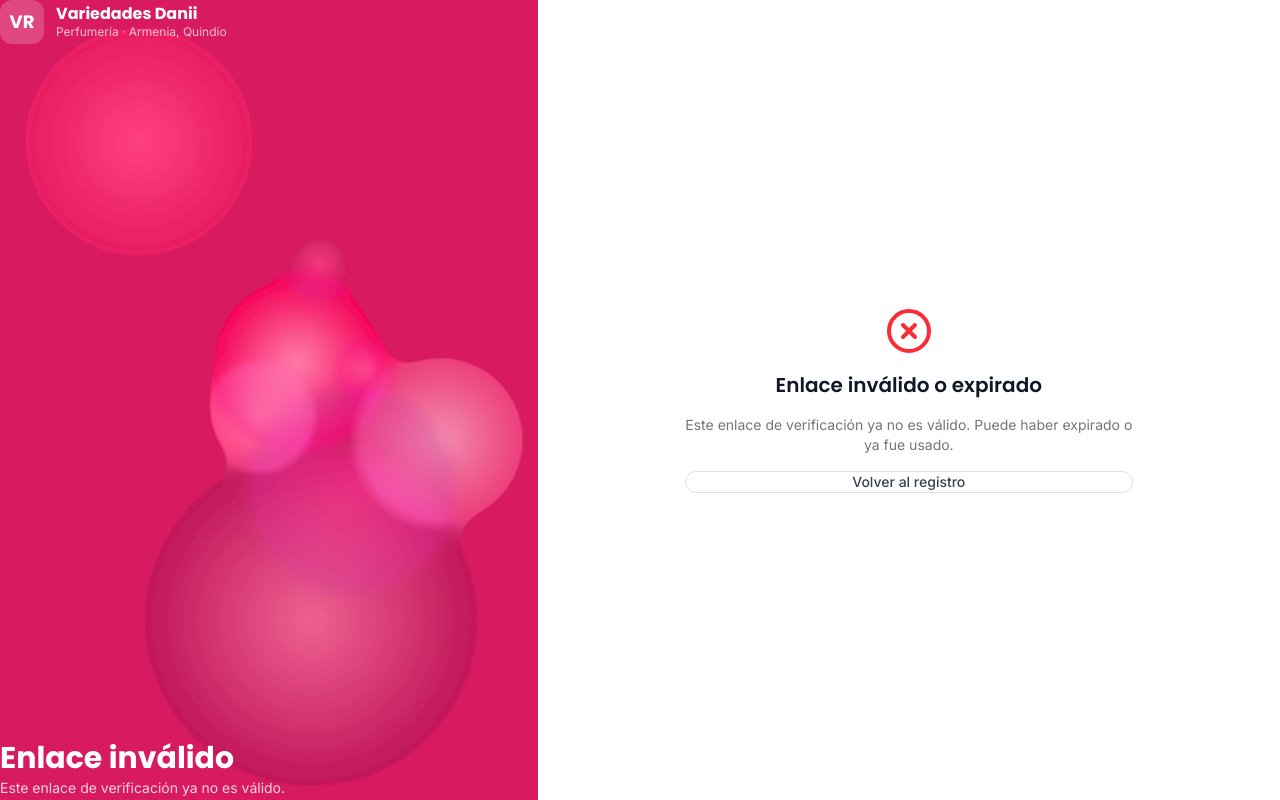
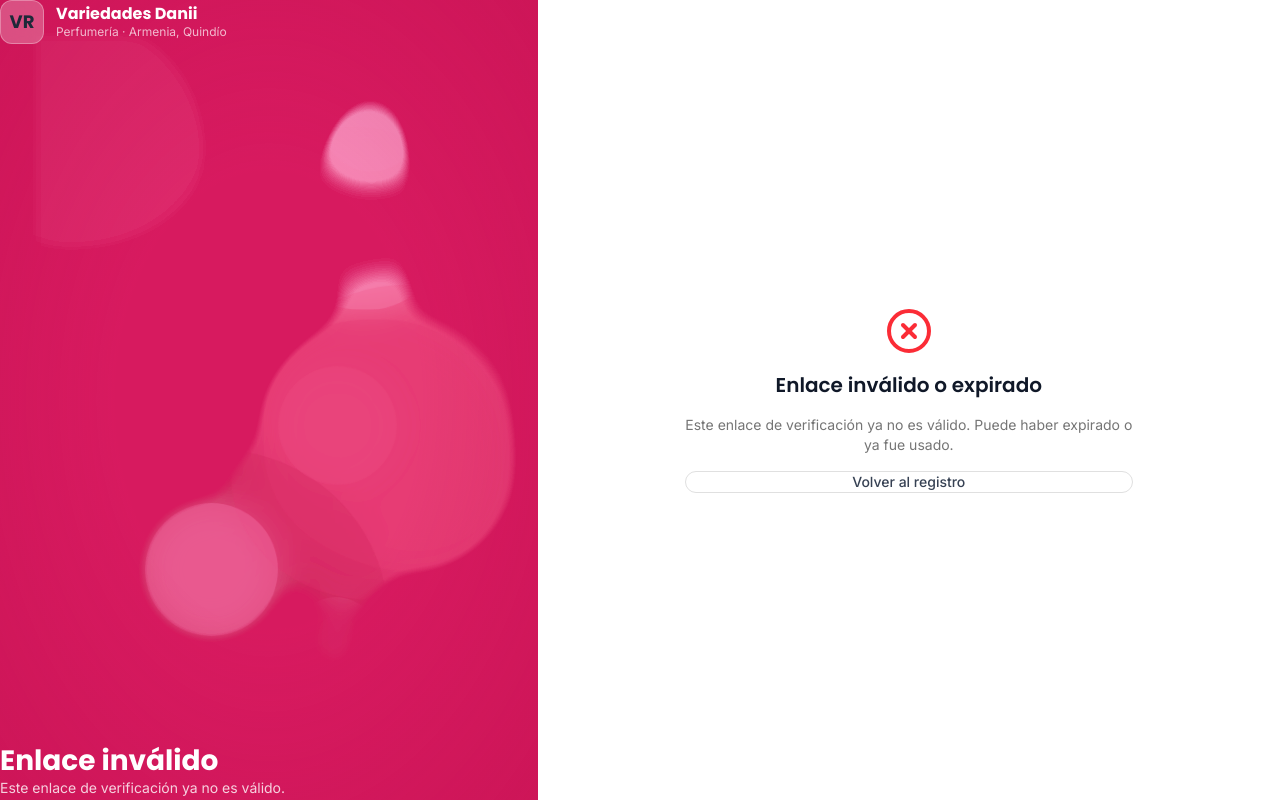
Before and after one commit to DanielRRL/variedadesDanii, a React (Vite) app in the folder frontendVD/: page /verify-email in a window 1280 px wide. Built offline with nearby package versions, Linux system fonts and the light colour scheme.

Commit message:
feat(auth): update AuthLayout and CSS for improved layout and animation effects

```diff
--- a/frontendVD/src/components/auth/AuthLayout.tsx
+++ b/frontendVD/src/components/auth/AuthLayout.tsx
@@ -6,7 +6,7 @@
  * Right panel: White background with the actual form content (children).
  *
  * On mobile (< lg):  The left panel renders as a compact top banner.
- * On desktop (≥ lg):  Classic 40/60 horizontal split.
+ * On desktop (≥ lg):  Classic 42/58 horizontal split, left panel sticky.
  */
 
 import type { ReactNode } from 'react';
@@ -39,11 +39,11 @@ function LavaGooFilter() {
     <svg style={{ position: 'absolute', width: 0, height: 0 }} aria-hidden="true">
       <defs>
         <filter id="lava-goo">
-          <feGaussianBlur in="SourceGraphic" stdDeviation="12" result="blur" />
+          <feGaussianBlur in="SourceGraphic" stdDeviation="18" result="blur" />
           <feColorMatrix
             in="blur"
             mode="matrix"
-            values="1 0 0 0 0  0 1 0 0 0  0 0 1 0 0  0 0 0 20 -8"
+            values="1 0 0 0 0  0 1 0 0 0  0 0 1 0 0  0 0 0 18 -7"
             result="goo"
           />
           <feComposite in="SourceGraphic" in2="goo" operator="atop" />
@@ -68,6 +68,14 @@ export default function AuthLayout({
     ? 'bg-[#D81B60]'
     : 'bg-[#2E7D32]';
 
+  const vignetteStyle = isPink
+    ? { background: 'radial-gradient(ellipse at center, transparent 40%, rgba(180, 10, 70, 0.3) 100%)' }
+    : { background: 'radial-gradient(ellipse at center, transparent 40%, rgba(20, 80, 30, 0.3) 100%)' };
+
+  const overlayClass = isPink
+    ? 'bg-[#D81B60]/20'
+    : 'bg-[#2E7D32]/20';
+
   return (
     <div className="min-h-screen flex flex-col lg:flex-row font-body">
 
@@ -78,9 +86,9 @@ export default function AuthLayout({
       <div
         className={`relative overflow-hidden ${panelBg} text-white
           flex flex-col
-          px-6 py-8 lg:px-10 lg:py-12
-          lg:w-[42%] lg:min-h-screen
-          min-h-80 sm:min-h-70`}
+          px-6 py-6 sm:py-8 lg:px-10 lg:py-12
+          lg:w-[42%] lg:sticky lg:top-0 lg:h-screen lg:overflow-hidden
+          min-h-50 sm:min-h-65`}
       >
         {/* Lava lamp blobs — pink variant */}
         {isPink && (
@@ -111,44 +119,55 @@ export default function AuthLayout({
           </div>
         )}
 
-        {/* Content (z-10 to sit above blobs) */}
+        {/* Overlay to unify blobs with background */}
+        <div className={`absolute inset-0 ${overlayClass} pointer-events-none z-5`} />
+
+        {/* Vignette on edges */}
+        <div
+          className="absolute inset-0 pointer-events-none z-6"
+          style={vignetteStyle}
+        />
+
+        {/* Content (z-10 to sit above blobs + overlays) */}
         <div className="relative z-10 flex flex-col h-full justify-between">
 
           {/* Logo */}
           <div className="flex items-center gap-3">
-            <div className="w-11 h-11 rounded-xl bg-white/20 backdrop-blur-sm flex items-center justify-center font-heading font-bold text-lg">
+            <div className="w-9 h-9 sm:w-11 sm:h-11 rounded-xl bg-white/25 border border-white/30 backdrop-blur-sm flex items-center justify-center font-heading font-bold text-sm sm:text-lg text-gray-800">
               VR
             </div>
             <div>
-              <p className="font-heading font-bold text-base leading-tight">Variedades Danii</p>
+              <p className="font-heading font-bold text-sm sm:text-base leading-tight">Variedades Danii</p>
               <p className="text-white/70 text-xs">Perfumería · Armenia, Quindío</p>
             </div>
           </div>
 
           {/* Headline + description */}
-          <div className="mt-auto mb-auto lg:mt-0 lg:mb-0 py-6 lg:py-0 flex flex-col items-start justify-center lg:justify-end lg:flex-1">
-            <h2 className="font-heading text-2xl lg:text-3xl font-bold leading-tight max-w-[320px]">
+          <div className="mt-auto mb-auto py-4 sm:py-6 lg:py-0 lg:mt-0 lg:mb-0 flex flex-col items-start justify-center lg:justify-end lg:flex-1">
+            <h2 className="font-heading text-xl sm:text-2xl lg:text-[28px] font-bold leading-[1.2] max-w-[320px]">
               {headline}
             </h2>
-            <p className="text-white/80 text-sm mt-3 max-w-[320px] leading-relaxed">
+            <p className="text-white/80 text-sm mt-3 max-w-[320px] leading-relaxed hidden sm:block">
               {description}
             </p>
           </div>
 
           {/* Feature cards */}
           {features.length > 0 && (
-            <div className="flex flex-col gap-2.5 mt-4 lg:mt-6">
+            <div className="hidden sm:flex flex-col gap-3 mt-4 lg:mt-6">
               {features.map((f, i) => (
                 <div
                   key={i}
-                  className="flex items-center gap-3 bg-white/10 backdrop-blur-sm rounded-xl px-4 py-3"
+                  className="flex items-center gap-3 bg-white/10 border border-white/15 backdrop-blur-sm rounded-xl px-4 py-3"
                 >
-                  <div className="flex-none w-9 h-9 rounded-full bg-white/15 flex items-center justify-center text-white">
+                  <div className="flex-none w-9 h-9 rounded-full bg-white/20 flex items-center justify-center text-white">
                     {f.icon}
                   </div>
                   <div>
                     <p className="text-sm font-semibold leading-tight">{f.title}</p>
-                    <p className="text-white/70 text-xs">{f.description}</p>
+                    {f.description && (
+                      <p className="text-white/70 text-xs">{f.description}</p>
+                    )}
                   </div>
                 </div>
               ))}
@@ -158,7 +177,7 @@ export default function AuthLayout({
       </div>
 
       {/* ── Right panel — form content ────────────────────────────────────── */}
-      <div className="flex-1 flex flex-col items-center justify-center px-4 py-8 sm:px-8 lg:px-12 bg-white overflow-y-auto">
+      <div className="flex-1 min-h-0 flex flex-col items-center justify-center px-4 py-8 sm:px-8 lg:px-12 bg-white overflow-y-auto">
         <div className="w-full max-w-md">
           {children}
         </div>
--- a/frontendVD/src/index.css
+++ b/frontendVD/src/index.css
@@ -63,220 +63,189 @@ h1, h2, h3, h4, h5, h6 {
 }
 
 /* ── Lava-lamp animation for auth panels ──────────────────────────────────── */
-/* True lava-lamp effect using SVG goo filter + large floating blobs.          */
-/* The filter makes blobs merge organically when they overlap.                 */
+/* Organic metaball effect: SVG goo filter + solid-color blobs (no gradients   */
+/* ending in transparent, no mix-blend-mode). Blobs are slightly lighter /     */
+/* darker shades of the panel background so they contrast subtly.              */
+
+/* ── Keyframes — 5 main morphing paths + 2 utility animations ────────────── */
 
 @keyframes lava-rise-1 {
-  0%   { transform: translate(0, 0) scale(1) rotate(0deg); border-radius: 40% 60% 55% 45%; }
-  25%  { transform: translate(40px, -80px) scale(1.15) rotate(15deg); border-radius: 55% 45% 40% 60%; }
-  50%  { transform: translate(-30px, -40px) scale(0.9) rotate(-10deg); border-radius: 45% 55% 60% 40%; }
-  75%  { transform: translate(60px, 40px) scale(1.1) rotate(8deg); border-radius: 60% 40% 45% 55%; }
-  100% { transform: translate(0, 0) scale(1) rotate(0deg); border-radius: 40% 60% 55% 45%; }
+  0%   { transform: translate(0px, 0px) scale(1); border-radius: 40% 60% 55% 45% / 45% 55% 40% 60%; }
+  20%  { transform: translate(30px, -60px) scale(1.1); border-radius: 55% 45% 40% 60% / 60% 40% 55% 45%; }
+  40%  { transform: translate(-20px, -30px) scale(0.92); border-radius: 45% 55% 60% 40% / 40% 60% 45% 55%; }
+  60%  { transform: translate(50px, 30px) scale(1.08); border-radius: 60% 40% 45% 55% / 55% 45% 60% 40%; }
+  80%  { transform: translate(-35px, 50px) scale(0.95); border-radius: 50% 50% 50% 50% / 50% 50% 50% 50%; }
+  100% { transform: translate(0px, 0px) scale(1); border-radius: 40% 60% 55% 45% / 45% 55% 40% 60%; }
 }
 
 @keyframes lava-rise-2 {
-  0%   { transform: translate(0, 0) scale(1) rotate(0deg); border-radius: 50% 50% 45% 55%; }
-  20%  { transform: translate(-50px, 60px) scale(1.2) rotate(-12deg); border-radius: 60% 40% 50% 50%; }
-  40%  { transform: translate(40px, -30px) scale(0.85) rotate(10deg); border-radius: 45% 55% 55% 45%; }
-  60%  { transform: translate(-70px, -50px) scale(1.15) rotate(-8deg); border-radius: 55% 45% 40% 60%; }
-  80%  { transform: translate(30px, 70px) scale(0.95) rotate(5deg); border-radius: 40% 60% 55% 45%; }
-  100% { transform: translate(0, 0) scale(1) rotate(0deg); border-radius: 50% 50% 45% 55%; }
+  0%   { transform: translate(0px, 0px) scale(1); border-radius: 50% 50% 45% 55% / 55% 45% 50% 50%; }
+  16%  { transform: translate(-45px, 50px) scale(1.12); border-radius: 60% 40% 50% 50% / 45% 55% 40% 60%; }
+  33%  { transform: translate(35px, -25px) scale(0.88); border-radius: 42% 58% 55% 45% / 55% 45% 50% 50%; }
+  50%  { transform: translate(-60px, -45px) scale(1.15); border-radius: 55% 45% 38% 62% / 48% 52% 58% 42%; }
+  66%  { transform: translate(20px, 65px) scale(0.93); border-radius: 48% 52% 55% 45% / 42% 58% 45% 55%; }
+  83%  { transform: translate(55px, -15px) scale(1.05); border-radius: 38% 62% 48% 52% / 58% 42% 52% 48%; }
+  100% { transform: translate(0px, 0px) scale(1); border-radius: 50% 50% 45% 55% / 55% 45% 50% 50%; }
 }
 
 @keyframes lava-rise-3 {
-  0%   { transform: translate(0, 0) scale(1); border-radius: 55% 45% 50% 50%; }
-  33%  { transform: translate(80px, 50px) scale(1.25); border-radius: 45% 55% 45% 55%; }
-  66%  { transform: translate(-60px, -40px) scale(0.8); border-radius: 50% 50% 55% 45%; }
-  100% { transform: translate(0, 0) scale(1); border-radius: 55% 45% 50% 50%; }
+  0%   { transform: translate(0px, 0px) scale(1); border-radius: 55% 45% 50% 50% / 50% 50% 45% 55%; }
+  25%  { transform: translate(60px, 40px) scale(1.2); border-radius: 45% 55% 42% 58% / 58% 42% 55% 45%; }
+  50%  { transform: translate(-50px, -35px) scale(0.85); border-radius: 52% 48% 58% 42% / 42% 58% 48% 52%; }
+  75%  { transform: translate(25px, -55px) scale(1.1); border-radius: 42% 58% 45% 55% / 55% 45% 58% 42%; }
+  100% { transform: translate(0px, 0px) scale(1); border-radius: 55% 45% 50% 50% / 50% 50% 45% 55%; }
 }
 
 @keyframes lava-rise-4 {
-  0%   { transform: translate(0, 0) scale(1) rotate(0deg); border-radius: 45% 55% 50% 50%; }
-  25%  { transform: translate(-40px, 80px) scale(1.1) rotate(20deg); border-radius: 55% 45% 55% 45%; }
-  50%  { transform: translate(50px, -60px) scale(0.9) rotate(-15deg); border-radius: 50% 50% 40% 60%; }
-  75%  { transform: translate(-60px, -30px) scale(1.2) rotate(10deg); border-radius: 40% 60% 50% 50%; }
-  100% { transform: translate(0, 0) scale(1) rotate(0deg); border-radius: 45% 55% 50% 50%; }
+  0%   { transform: translate(0px, 0px) scale(1); border-radius: 45% 55% 50% 50% / 52% 48% 55% 45%; }
+  20%  { transform: translate(-35px, 70px) scale(1.08); border-radius: 55% 45% 58% 42% / 45% 55% 42% 58%; }
+  40%  { transform: translate(45px, -50px) scale(0.9); border-radius: 48% 52% 42% 58% / 58% 42% 52% 48%; }
+  60%  { transform: translate(-55px, -25px) scale(1.18); border-radius: 58% 42% 48% 52% / 40% 60% 55% 45%; }
+  80%  { transform: translate(30px, 45px) scale(0.94); border-radius: 42% 58% 52% 48% / 55% 45% 42% 58%; }
+  100% { transform: translate(0px, 0px) scale(1); border-radius: 45% 55% 50% 50% / 52% 48% 55% 45%; }
 }
 
 @keyframes lava-rise-5 {
-  0%   { transform: translate(0, 0) scale(1); border-radius: 50% 50% 50% 50%; }
-  20%  { transform: translate(70px, -40px) scale(1.15); border-radius: 60% 40% 45% 55%; }
-  40%  { transform: translate(-40px, 60px) scale(0.85); border-radius: 40% 60% 55% 45%; }
-  60%  { transform: translate(50px, 30px) scale(1.1); border-radius: 55% 45% 40% 60%; }
-  80%  { transform: translate(-60px, -70px) scale(0.95); border-radius: 45% 55% 60% 40%; }
-  100% { transform: translate(0, 0) scale(1); border-radius: 50% 50% 50% 50%; }
+  0%   { transform: translate(0px, 0px) scale(1); border-radius: 52% 48% 46% 54% / 48% 52% 54% 46%; }
+  33%  { transform: translate(55px, -35px) scale(1.14); border-radius: 46% 54% 52% 48% / 54% 46% 42% 58%; }
+  66%  { transform: translate(-40px, 55px) scale(0.88); border-radius: 58% 42% 44% 56% / 44% 56% 52% 48%; }
+  100% { transform: translate(0px, 0px) scale(1); border-radius: 52% 48% 46% 54% / 48% 52% 54% 46%; }
 }
 
-/* Bubble rising animations — smaller blobs that float upwards */
-@keyframes bubble-float-1 {
-  0%   { transform: translateY(0) translateX(0) scale(1); opacity: 0.6; }
-  25%  { transform: translateY(-60px) translateX(15px) scale(1.1); opacity: 0.7; }
-  50%  { transform: translateY(-120px) translateX(-10px) scale(0.9); opacity: 0.5; }
-  75%  { transform: translateY(-180px) translateX(20px) scale(1.05); opacity: 0.6; }
-  100% { transform: translateY(0) translateX(0) scale(1); opacity: 0.6; }
+@keyframes blob-drift {
+  0%, 100% { transform: translate(0px, 0px) scale(1); }
+  33%      { transform: translate(25px, -40px) scale(1.05); }
+  66%      { transform: translate(-20px, 20px) scale(0.95); }
 }
 
-@keyframes bubble-float-2 {
-  0%   { transform: translateY(0) translateX(0) scale(0.8); opacity: 0.5; }
-  30%  { transform: translateY(-100px) translateX(-20px) scale(1.0); opacity: 0.7; }
-  60%  { transform: translateY(-200px) translateX(15px) scale(0.7); opacity: 0.4; }
-  100% { transform: translateY(0) translateX(0) scale(0.8); opacity: 0.5; }
+@keyframes blob-pulse {
+  0%, 100% { transform: scale(1); opacity: 0.35; }
+  50%      { transform: scale(1.2); opacity: 0.5; }
 }
 
-@keyframes bubble-float-3 {
-  0%   { transform: translateY(0) translateX(0) scale(1); opacity: 0.4; }
-  20%  { transform: translateY(-80px) translateX(25px) scale(1.2); opacity: 0.6; }
-  50%  { transform: translateY(-160px) translateX(-15px) scale(0.85); opacity: 0.5; }
-  80%  { transform: translateY(-240px) translateX(10px) scale(1.1); opacity: 0.35; }
-  100% { transform: translateY(0) translateX(0) scale(1); opacity: 0.4; }
-}
+/* ── Base blob class ─────────────────────────────────────────────────────── */
 
-@keyframes bubble-pulse {
-  0%, 100% { transform: scale(1); opacity: 0.5; }
-  50%      { transform: scale(1.3); opacity: 0.7; }
-}
-
-@keyframes lava-float {
-  0%, 100% { transform: translateY(0); }
-  50%      { transform: translateY(-20px); }
-}
-
-/* Container with SVG goo filter for metaball merging effect */
 .lava-container {
   filter: url(#lava-goo);
 }
 
 .lava-blob {
   position: absolute;
+  border-radius: 50%;
   will-change: transform, border-radius;
-  mix-blend-mode: screen;
+  /* NO mix-blend-mode — solid rgba blobs over solid panel bg */
 }
 
-/* ── Pink variant blobs ───── */
+/* ── Pink variant blobs (over #D81B60) ────────────────────────────────────── */
+
 .lava-blob-1 {
-  width: 280px; height: 280px;
-  background: radial-gradient(circle, #ff4081 0%, #e91e63 60%, transparent 70%);
-  top: 5%; left: 5%;
-  opacity: 0.75;
-  animation: lava-rise-1 10s ease-in-out infinite;
+  width: 320px; height: 320px;
+  background: rgba(255, 120, 170, 0.4);
+  top: 0%; left: -10%;
+  animation: lava-rise-1 12s ease-in-out infinite;
 }
 .lava-blob-2 {
-  width: 220px; height: 220px;
-  background: radial-gradient(circle, #f48fb1 0%, #ec407a 60%, transparent 70%);
-  top: 45%; right: 5%;
-  opacity: 0.7;
-  animation: lava-rise-2 13s ease-in-out infinite;
+  width: 260px; height: 260px;
+  background: rgba(240, 80, 130, 0.35);
+  top: 40%; right: -8%;
+  animation: lava-rise-2 15s ease-in-out -3s infinite;
 }
 .lava-blob-3 {
-  width: 300px; height: 300px;
-  background: radial-gradient(circle, #f06292 0%, #c2185b 60%, transparent 70%);
-  bottom: 10%; left: 15%;
-  opacity: 0.65;
-  animation: lava-rise-3 16s ease-in-out infinite;
+  width: 350px; height: 350px;
+  background: rgba(200, 30, 80, 0.3);
+  bottom: -5%; left: 10%;
+  animation: lava-rise-3 18s ease-in-out -6s infinite;
 }
 .lava-blob-4 {
-  width: 180px; height: 180px;
-  background: radial-gradient(circle, #ff80ab 0%, #f50057 60%, transparent 70%);
-  top: 25%; left: 45%;
-  opacity: 0.6;
-  animation: lava-rise-4 18s ease-in-out infinite;
+  width: 200px; height: 200px;
+  background: rgba(255, 160, 200, 0.38);
+  top: 20%; left: 40%;
+  animation: lava-rise-4 20s ease-in-out -2s infinite;
 }
 .lava-blob-5 {
-  width: 240px; height: 240px;
-  background: radial-gradient(circle, #e91e63 0%, #ad1457 60%, transparent 70%);
-  bottom: 30%; right: 10%;
-  opacity: 0.65;
-  animation: lava-rise-5 11s ease-in-out infinite;
+  width: 280px; height: 280px;
+  background: rgba(230, 60, 120, 0.32);
+  bottom: 25%; right: 5%;
+  animation: lava-rise-5 13s ease-in-out -8s infinite;
 }
 .lava-blob-6 {
-  width: 120px; height: 120px;
-  background: radial-gradient(circle, #ff80ab 0%, #ff4081 60%, transparent 70%);
-  top: 65%; left: 35%;
-  opacity: 0.6;
-  animation: bubble-float-1 8s ease-in-out infinite;
+  width: 140px; height: 140px;
+  background: rgba(255, 140, 190, 0.4);
+  top: 60%; left: 30%;
+  animation: blob-drift 9s ease-in-out -1s infinite;
 }
 .lava-blob-7 {
-  width: 90px; height: 90px;
-  background: radial-gradient(circle, #f8bbd0 0%, #e91e63 60%, transparent 70%);
-  top: 10%; right: 25%;
-  opacity: 0.55;
-  animation: bubble-float-2 10s ease-in-out infinite;
+  width: 100px; height: 100px;
+  background: rgba(255, 170, 210, 0.42);
+  top: 8%; right: 20%;
+  animation: blob-drift 11s ease-in-out -4s infinite;
 }
-/* Extra small bubbles for more life */
 .lava-blob-8 {
-  width: 70px; height: 70px;
-  background: radial-gradient(circle, #ff80ab 0%, #f50057 50%, transparent 65%);
-  bottom: 20%; left: 60%;
-  opacity: 0.55;
-  animation: bubble-float-3 7s ease-in-out infinite;
+  width: 80px; height: 80px;
+  background: rgba(255, 130, 180, 0.38);
+  bottom: 15%; left: 55%;
+  animation: blob-pulse 6s ease-in-out -2s infinite;
 }
 .lava-blob-9 {
-  width: 50px; height: 50px;
-  background: radial-gradient(circle, #f48fb1 0%, #ec407a 50%, transparent 65%);
-  top: 55%; left: 15%;
-  opacity: 0.5;
-  animation: bubble-pulse 5s ease-in-out infinite;
+  width: 60px; height: 60px;
+  background: rgba(250, 100, 160, 0.35);
+  top: 50%; left: 10%;
+  animation: blob-pulse 8s ease-in-out infinite;
 }
 .lava-blob-10 {
-  width: 100px; height: 100px;
-  background: radial-gradient(circle, #ff4081 0%, #c2185b 50%, transparent 65%);
-  bottom: 45%; right: 30%;
-  opacity: 0.5;
-  animation: bubble-float-1 12s ease-in-out infinite reverse;
+  width: 120px; height: 120px;
+  background: rgba(240, 90, 140, 0.36);
+  bottom: 40%; right: 25%;
+  animation: blob-drift 14s ease-in-out -7s infinite;
 }
 
-/* ── Green variant blobs ───── */
+/* ── Green variant blobs (over #2E7D32) ───────────────────────────────────── */
+
 .lava-blob-green-1 {
-  width: 280px; height: 280px;
-  background: radial-gradient(circle, #66bb6a 0%, #43a047 60%, transparent 70%);
-  top: 5%; left: 5%;
-  opacity: 0.75;
-  animation: lava-rise-1 10s ease-in-out infinite;
+  width: 320px; height: 320px;
+  background: rgba(100, 200, 100, 0.4);
+  top: 0%; left: -10%;
+  animation: lava-rise-1 12s ease-in-out infinite;
 }
 .lava-blob-green-2 {
-  width: 220px; height: 220px;
-  background: radial-gradient(circle, #81c784 0%, #388e3c 60%, transparent 70%);
-  top: 45%; right: 5%;
-  opacity: 0.7;
-  animation: lava-rise-2 13s ease-in-out infinite;
+  width: 260px; height: 260px;
+  background: rgba(60, 160, 80, 0.35);
+  top: 40%; right: -8%;
+  animation: lava-rise-2 15s ease-in-out -3s infinite;
 }
 .lava-blob-green-3 {
-  width: 300px; height: 300px;
-  background: radial-gradient(circle, #4caf50 0%, #1b5e20 60%, transparent 70%);
-  bottom: 10%; left: 15%;
-  opacity: 0.65;
-  animation: lava-rise-3 16s ease-in-out infinite;
+  width: 350px; height: 350px;
+  background: rgba(30, 120, 60, 0.3);
+  bottom: -5%; left: 10%;
+  animation: lava-rise-3 18s ease-in-out -6s infinite;
 }
 .lava-blob-green-4 {
-  width: 180px; height: 180px;
-  background: radial-gradient(circle, #a5d6a7 0%, #2e7d32 60%, transparent 70%);
-  top: 25%; left: 45%;
-  opacity: 0.6;
-  animation: lava-rise-4 18s ease-in-out infinite;
+  width: 200px; height: 200px;
+  background: rgba(130, 210, 130, 0.38);
+  top: 20%; left: 40%;
+  animation: lava-rise-4 20s ease-in-out -2s infinite;
 }
 .lava-blob-green-5 {
-  width: 240px; height: 240px;
-  background: radial-gradient(circle, #43a047 0%, #1b5e20 60%, transparent 70%);
-  bottom: 30%; right: 10%;
-  opacity: 0.65;
-  animation: lava-rise-5 11s ease-in-out infinite;
+  width: 280px; height: 280px;
+  background: rgba(50, 150, 70, 0.32);
+  bottom: 25%; right: 5%;
+  animation: lava-rise-5 13s ease-in-out -8s infinite;
 }
 .lava-blob-green-6 {
-  width: 100px; height: 100px;
-  background: radial-gradient(circle, #a5d6a7 0%, #43a047 50%, transparent 65%);
-  top: 60%; left: 40%;
-  opacity: 0.55;
-  animation: bubble-float-1 8s ease-in-out infinite;
+  width: 140px; height: 140px;
+  background: rgba(120, 210, 120, 0.4);
+  top: 60%; left: 30%;
+  animation: blob-drift 9s ease-in-out -1s infinite;
 }
 .lava-blob-green-7 {
-  width: 70px; height: 70px;
-  background: radial-gradient(circle, #81c784 0%, #2e7d32 50%, transparent 65%);
-  bottom: 50%; right: 20%;
-  opacity: 0.5;
-  animation: bubble-float-2 9s ease-in-out infinite;
+  width: 100px; height: 100px;
+  background: rgba(90, 190, 100, 0.38);
+  top: 8%; right: 20%;
+  animation: blob-drift 11s ease-in-out -4s infinite;
 }
 
-/* Reduced motion preference */
+/* ── Reduced motion ───────────────────────────────────────────────────────── */
+
 @media (prefers-reduced-motion: reduce) {
   .lava-blob {
     animation: none !important;
```
